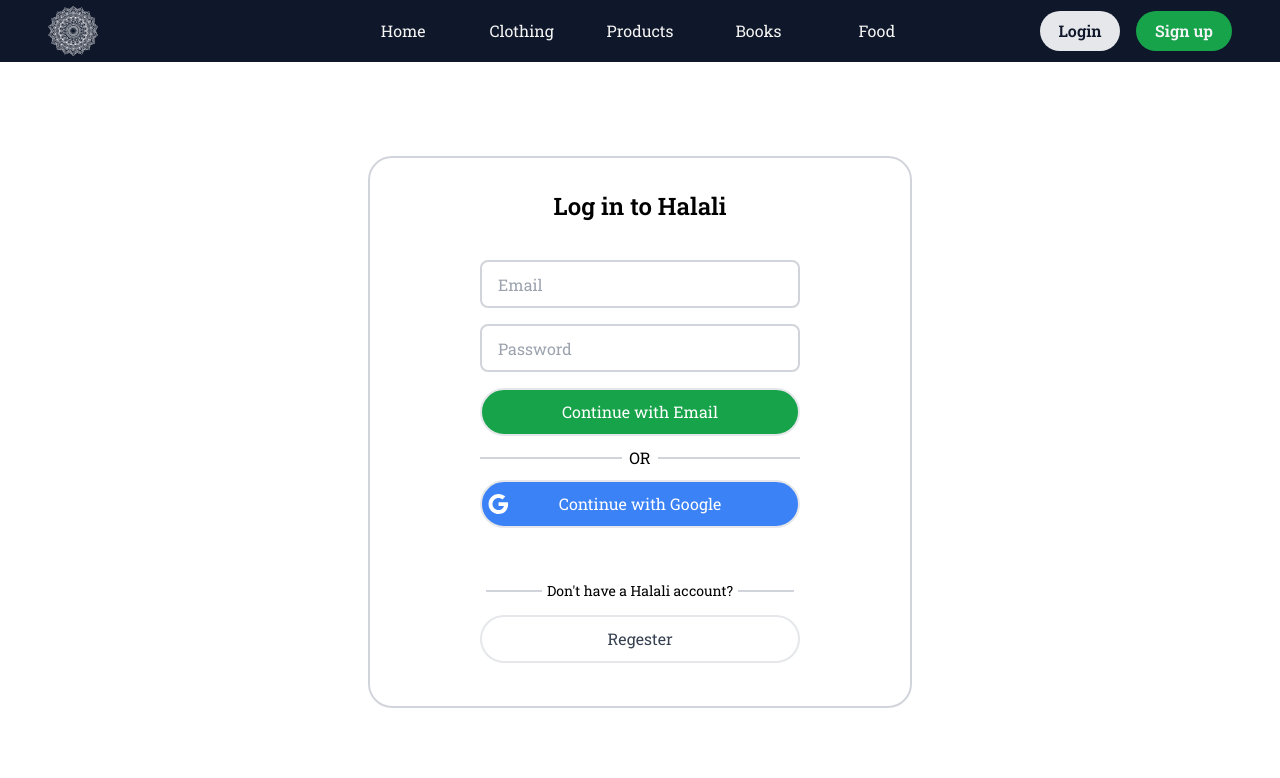
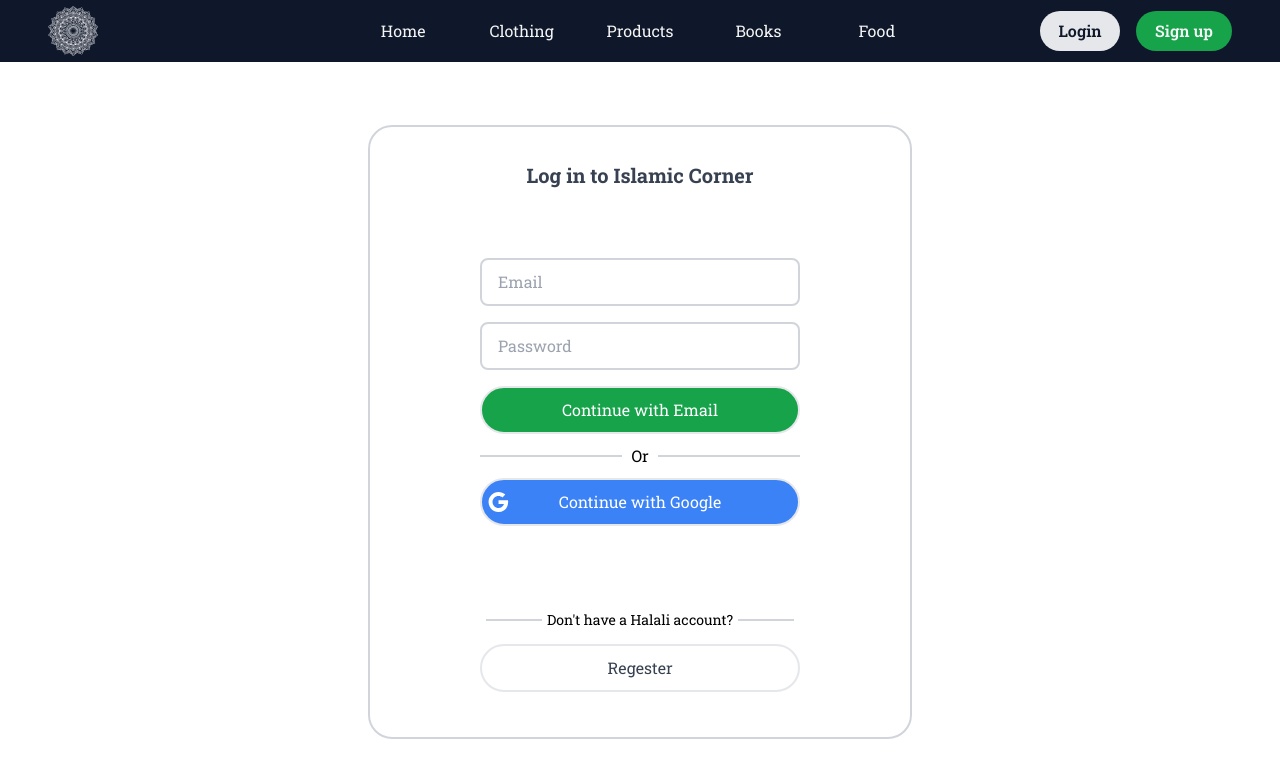
Before and after one commit to Yanal-Sabbagh07/halal, a Next.js app: page /login in a window 1280 px wide. Shown: the top 778 px of the page. Built offline with nearby package versions, Linux system fonts and the light colour scheme; no server answers.

Commit message:
fix minor design issues in the header, login and register pages

```diff
--- a/src/app/login/page.tsx
+++ b/src/app/login/page.tsx
@@ -6,13 +6,15 @@ import LoginWithGoogle from "@/components/login/LoginWithGoogle";
 const page = () => {
   return (
     <div className="mt-16 flex h-[calc(100svh-64px)]  items-center justify-center ">
-      <div className=" flex h-3/4 w-[calc(100%-36px)] flex-col items-center justify-evenly rounded-lg  border-2 border-gray-300 text-center sm:w-3/4  sm:rounded-3xl lg:w-[calc(42.5%)] ">
-        <h1 className="mt-1 text-2xl font-semibold">Log in to Halali</h1>
+      <div className=" flex h-5/6 w-[calc(100%-36px)] flex-col items-center justify-around rounded-lg  border-2 border-gray-300 text-center sm:w-3/4  sm:rounded-3xl lg:w-[calc(42.5%)] ">
+        <h1 className="mt-1 text-xl font-bold text-gray-700">
+          Log in to Islamic Corner
+        </h1>
         <div className="flex h-72 flex-col justify-evenly ">
           <LoginForm />
           <div className="flex w-full items-center justify-evenly  md:w-72 lg:w-80">
             <div className="h-0 w-1/2 border-[1px] border-gray-300"></div>
-            <div className="w-10">OR</div>
+            <div className="w-10 text-base">Or</div>
             <div className="flex h-0 w-1/2 border-[1px] border-gray-300 "></div>
           </div>
           <LoginWithGoogle />
--- a/src/app/regester/page.tsx
+++ b/src/app/regester/page.tsx
@@ -6,9 +6,11 @@ import RegesterForm from "@/components/regester/RegesterForm";
 const page = () => {
   return (
     <div className="mt-16 flex h-[calc(100svh-64px)]  items-center justify-center ">
-      <div className=" flex h-5/6 w-[calc(100%-36px)] flex-col items-center justify-evenly rounded-md  border-2 border-gray-300 text-center sm:w-3/4 sm:rounded-3xl lg:w-[calc(42.5%)]">
-        <h1 className=" mt-1 text-2xl">Rgester to Islamic Corner</h1>
-        <div className="flex h-96 flex-col justify-center ">
+      <div className=" flex h-5/6 w-[calc(100%-36px)] flex-col items-center justify-around rounded-md  border-2 border-gray-300 text-center sm:w-3/4 sm:rounded-3xl lg:w-[calc(42.5%)]">
+        <h1 className=" text-xl font-bold text-gray-700">
+          Register to Islamic Corner
+        </h1>
+        <div className="flex h-80 flex-col justify-center ">
           <RegesterForm />
         </div>
         <div className="flex h-28 w-full flex-col items-center justify-around ">
--- a/src/components/header/Header.tsx
+++ b/src/components/header/Header.tsx
@@ -6,20 +6,20 @@ import LoggingButtons from "./LoggingButtons";
 import DescktopNavigatr from "./DescktopNavigatr";
 const Header = () => {
   return (
-    <div
-      className=" flex h-14  w-[calc(100%-24px)]  items-center justify-between
-      lg:w-[calc(100%-96px)]  "
-    >
-      <div className="lg:hidden ">
+    <div className=" flex h-14  w-[calc(100%-24px)]  items-center justify-between lg:w-[calc(100%-96px)]  ">
+      <div className="w-1/3  lg:hidden">
         <MobileNav />
       </div>
-      <div className=" lg:w-1/4">
+      <div className="flex w-1/3 items-center justify-center lg:w-1/4 lg:justify-start">
         <Logo />
       </div>
       <div className="hidden h-full items-center justify-center text-stone-100 lg:flex lg:w-1/2 ">
         <DescktopNavigatr />
       </div>
-      <div className=" flex h-full items-center justify-end lg:w-1/4   lg:gap-4 ">
+      <div
+        className="flex h-full w-1/3 items-center justify-end md:gap-3
+      lg:w-1/4  lg:justify-end lg:gap-4 "
+      >
         <LoggingButtons />
       </div>
     </div>
--- a/src/components/header/LoggingButtons.tsx
+++ b/src/components/header/LoggingButtons.tsx
@@ -2,11 +2,11 @@
 import React from "react";
 import Link from "next/link";
 import { useSession, signIn, signOut } from "next-auth/react";
-import Image from "next/image";
+// import Image from "next/image";
 const LoggingButtons = () => {
   const { data: session, status } = useSession();
-  const userEmail = session?.user?.email;
-  const userName = session?.user?.name;
+  // const userEmail = session?.user?.email;
+  // const userName = session?.user?.name;
   const userImage = session?.user?.image;
 
   if (status === "loading") {
```
